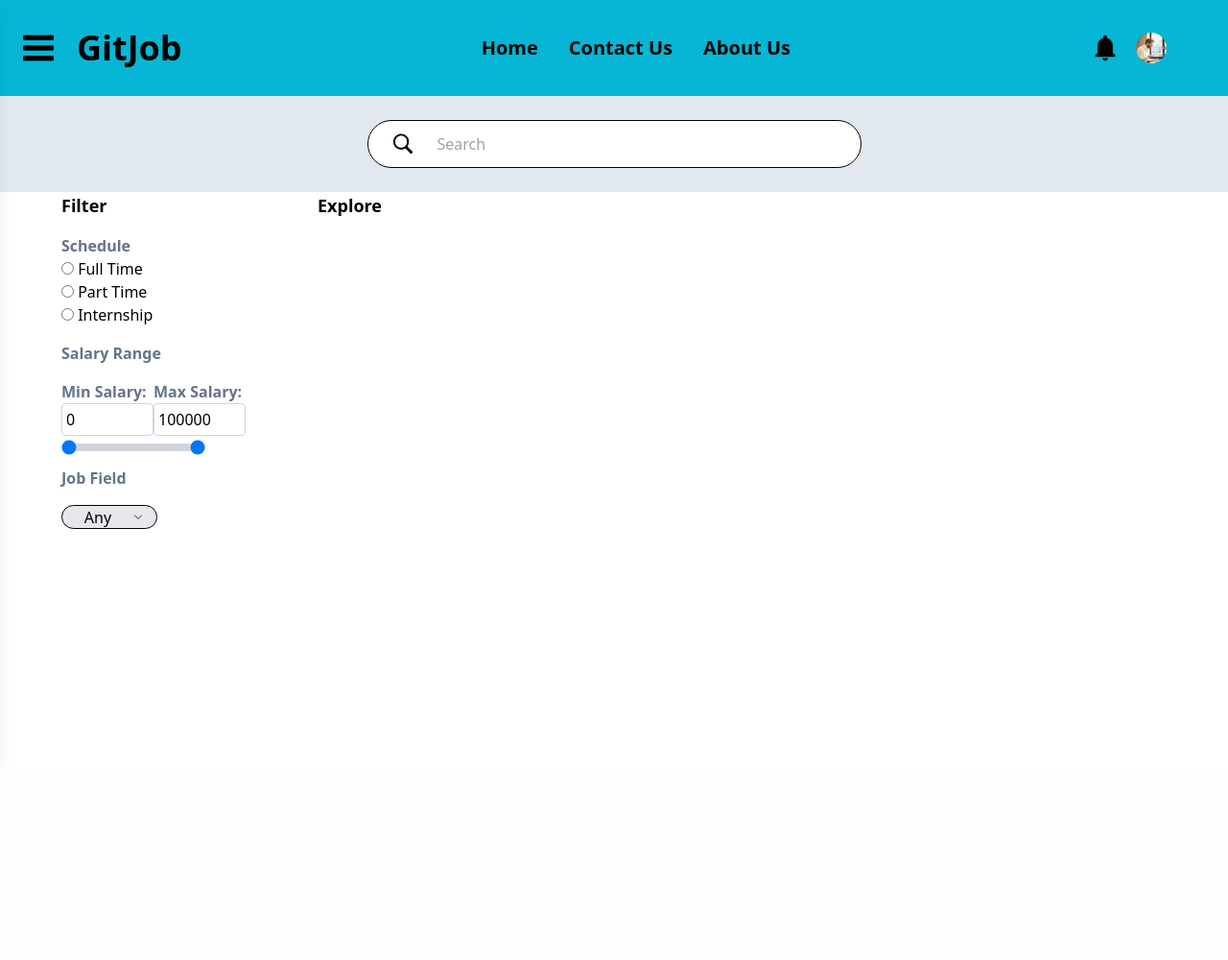
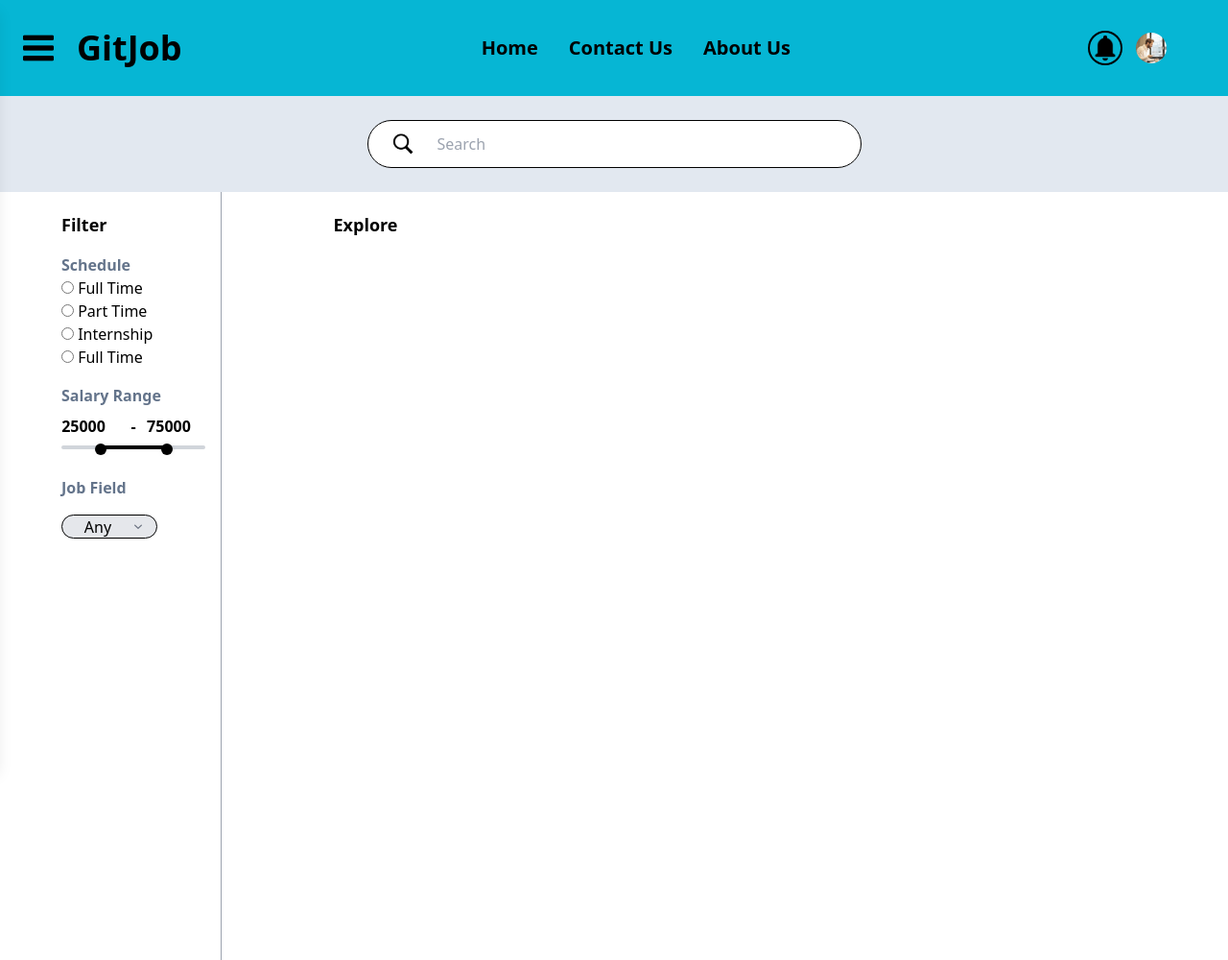
Before and after one commit to peterdev123/gitjob, a Django app: page /home/ in a window 1280 px wide. Shown: the whole page at 96% size. Before the commit the page ends 551 px from the top, so only its background shows below. Run offline with Django 5.2, Linux system fonts and the light colour scheme; some libraries are stand-ins or nearby versions.

Commit message:
Modified homepage

```diff
--- a/gitjob/templates/gitjob/homepage.html
+++ b/gitjob/templates/gitjob/homepage.html
@@ -6,6 +6,51 @@
     <meta name="viewport" content="width=device-width, initial-scale=1.0" />
     <title>Gitjob</title>
     <script src="https://cdn.tailwindcss.com"></script>
+    <style>
+      @layer utilities {
+        input[type="range"]::-webkit-slider-thumb {
+          height: 12px;
+          width: 12px;
+          border-radius: 50%;
+          background: black;
+          pointer-events: auto;
+          appearance: none;
+          box-shadow: 0 0 6px rgba(0, 0, 0, 0.05);
+          position: relative;
+          top: 2px;
+        }
+
+        input[type="range"]::-moz-range-thumb {
+          height: 12px;
+          width: 12px;
+          border-radius: 50%;
+          background: black;
+          pointer-events: auto;
+          border: none;
+          box-shadow: 0 0 6px rgba(0, 0, 0, 0.05);
+          position: relative;
+          top: 2px;
+        }
+
+        input[type="range"]::-webkit-slider-runnable-track {
+          height: 5px;
+          background: transparent;
+        }
+
+        input[type="range"]::-moz-range-track {
+          height: 5px;
+          background: transparent;
+        }
+
+        input[type="range"] {
+          -webkit-appearance: none;
+          appearance: none;
+          background: transparent;
+          position: relative;
+          top: -4px;
+        }
+      }
+    </style>
   </head>
   <body>
     <div class="min-h-screen mx-auto">
@@ -61,6 +106,33 @@
           </li>
         </ul>
       </div>
+
+      <!--Notifications-->
+      <div
+        id="notif-sidebar"
+        class="fixed right-0 top-0 h-full w-64 bg-[#e2e2e2] text-black z-50 transform translate-x-full transition-transform duration-300"
+      >
+        <div class="flex flex-col items-start p-6 space-y-6">
+          <!-- Notifications Header -->
+          <div class="flex justify-between justify-center items-center w-full">
+            <h2 class="text-xl font-bold text-left mr-6">Notifications</h2>
+            <img
+              src="{% static 'images/close.png' %}"
+              alt="Sample Image"
+              class="w-4 h-4 object-cover"
+              id="close-toggle-notif-sidebar"
+            />
+          </div>
+          <hr class="border-t border-gray-600 w-full" />
+          <!-- Example Notifications -->
+          <ul class="space-y-4">
+            <li class="text-lg font-bold">You have a new message!</li>
+            <li class="text-lg font-bold">Your job application was viewed.</li>
+            <li class="text-lg font-bold">Interview scheduled for Friday.</li>
+          </ul>
+        </div>
+      </div>
+
       <!-- Navbar -->
       <nav class="flex items-center justify-between bg-cyan-500 h-[100px]">
         <div class="flex items-center">
@@ -101,7 +173,8 @@
           <img
             src="{% static 'images/notif_icon.png' %}"
             alt="Sample Image"
-            class="w-8 h-8 object-cover"
+            class="w-8 h-8 object-cover ring-2 ring-black rounded-3xl"
+            id="notif-toggle"
           />
           <img
             src="{% static 'images/register_page_bg.png' %}"
@@ -137,7 +210,7 @@
       <div class="flex w-full max-w-[515px]">
         <!-- Filter -->
         <div class="w-[150px] flex flex-col ml-16">
-          <h2 class="text-lg font-bold">Filter</h2>
+          <h2 class="text-lg font-bold pt-5">Filter</h2>
           <ul class="mt-4">
             <li class="text-s font-bold text-slate-500">Schedule</li>
             <li class="text-s">
@@ -150,72 +223,127 @@
             </li>
             <li class="text-s">
               <input type="radio" id="internship" name="internship" />
-              <label for="internship" class="text-s">Internship</label>
+              <label for="full-time" class="text-s">Internship</label>
+            </li>
+            <li class="text-s">
+              <input type="radio" id="full-time" name="Job-type" />
+              <label for="full-time" class="text-s">Full Time</label>
             </li>
           </ul>
 
-          <!-- Salary Range -->
-          <h2 class="text-s font-bold text-slate-500 mt-4">Salary Range</h2>
-          <div class="mt-4">
-            <div class="flex justify-between mb-2">
-              <div>
-                <label for="min-salary" class="text-s text-slate-500 font-bold"
-                  >Min Salary:</label
-                >
+          <!-- Salary range -->
+          <div>
+            <div class="text-s font-bold text-slate-500 mt-4">Salary Range</div>
+            <div class="price-input flex justify-between">
+              <div class="field flex items-center">
                 <input
                   type="number"
-                  id="min-salary"
-                  class="border border-gray-300 rounded p-1 w-24"
-                  min="0"
-                  value="0"
+                  class="input-min w-full h-10 text-s font-bold text-center border-0 outline-none"
+                  value="25000"
                 />
               </div>
-              <div>
-                <label for="max-salary" class="text-s text-slate-500 font-bold"
-                  >Max Salary:</label
-                >
+              <div
+                class="separator w-28 text-s font-bold flex items-center justify-center"
+              >
+                -
+              </div>
+              <div class="field flex items-center">
                 <input
                   type="number"
-                  id="max-salary"
-                  class="border border-gray-300 rounded p-1 w-24"
-                  min="0"
-                  value="100000"
+                  class="input-max w-full h-10 text-s font-bold text-center border-0 outline-none"
+                  value="75000"
                 />
               </div>
             </div>
-
-            <div class="relative w-full">
-              <!-- Slider Track -->
-              <div class="h-2 bg-gray-300 rounded-full"></div>
-              <!-- Slider Range Highlight -->
+            <div class="slider relative h-1 bg-gray-300 rounded-md">
               <div
-                id="slider-range"
-                class="absolute h-2 bg-cyan-500 rounded-full top-0 transform translate-y-0.5"
+                class="progress absolute left-1/4 right-1/4 h-full bg-black rounded-md"
               ></div>
-
-              <!-- Min and Max slider controls -->
+            </div>
+            <div class="range-input relative mt-3">
               <input
                 type="range"
-                id="slider-min"
+                class="range-min absolute w-full h-1 top-[-20px] pointer-events-none appearance-none"
                 min="0"
                 max="100000"
-                value="0"
+                value="25000"
                 step="1000"
-                class="absolute w-full h-2 bg-transparent appearance-none pointer-events-none top-0"
-                style="pointer-events: auto"
               />
               <input
                 type="range"
-                id="slider-max"
+                class="range-max absolute w-full h-1 top-[-20px] pointer-events-none appearance-none"
                 min="0"
                 max="100000"
-                value="100000"
+                value="75000"
                 step="1000"
-                class="absolute w-full h-2 bg-transparent appearance-none pointer-events-none top-0"
-                style="pointer-events: auto"
               />
             </div>
           </div>
+
+          <script>
+            const rangeInputs = document.querySelectorAll(".range-input input"),
+              priceInputs = document.querySelectorAll(".price-input input"),
+              range = document.querySelector(".slider .progress");
+
+            let priceGap = 10000; // Minimum gap between min and max values
+
+            // Helper function to update the range slider's progress bar
+            const updateSlider = (minVal, maxVal) => {
+              range.style.left =
+                ((minVal / rangeInputs[0].max) * 100).toFixed(2) + "%";
+              range.style.right =
+                (100 - (maxVal / rangeInputs[1].max) * 100).toFixed(2) + "%";
+            };
+
+            // Initialize the slider positions on page load
+            window.addEventListener("load", () => {
+              let minPrice = parseInt(priceInputs[0].value),
+                maxPrice = parseInt(priceInputs[1].value);
+
+              rangeInputs[0].value = minPrice;
+              rangeInputs[1].value = maxPrice;
+              updateSlider(minPrice, maxPrice);
+            });
+
+            // Update slider and price inputs when the price input fields are changed
+            priceInputs.forEach((input) => {
+              input.addEventListener("input", (e) => {
+                let minPrice = parseInt(priceInputs[0].value),
+                  maxPrice = parseInt(priceInputs[1].value);
+
+                // Ensure the gap between min and max is respected
+                if (maxPrice - minPrice >= priceGap) {
+                  if (e.target.classList.contains("input-min")) {
+                    rangeInputs[0].value = minPrice;
+                  } else {
+                    rangeInputs[1].value = maxPrice;
+                  }
+                  updateSlider(minPrice, maxPrice);
+                }
+              });
+            });
+
+            // Handle the range sliders when they are moved
+            rangeInputs.forEach((input) => {
+              input.addEventListener("input", (e) => {
+                let minVal = parseInt(rangeInputs[0].value),
+                  maxVal = parseInt(rangeInputs[1].value);
+
+                // Prevent sliders from crossing over
+                if (maxVal - minVal < priceGap) {
+                  if (e.target.classList.contains("range-min")) {
+                    rangeInputs[0].value = maxVal - priceGap;
+                  } else {
+                    rangeInputs[1].value = minVal + priceGap;
+                  }
+                } else {
+                  priceInputs[0].value = minVal;
+                  priceInputs[1].value = maxVal;
+                  updateSlider(minVal, maxVal);
+                }
+              });
+            });
+          </script>
 
           <div class="flex w-full max-w-[515px] mt-4 mx-auto">
             <!-- Job Field Dropdown -->
@@ -255,14 +383,16 @@
             </div>
           </div>
         </div>
-
+        <!-- Separator Line -->
+        <div class="h-screen w-[1px] bg-gray-400 mx-4"></div>
         <!-- Explore -->
         <div class="flex-grow text-center">
-          <h2 class="text-lg font-bold">Explore</h2>
+          <h2 class="text-lg font-bold pt-5">Explore</h2>
         </div>
       </div>
     </div>
+    <script src="{% static 'js/notifications.js' %}"></script>
+    <script src="{% static 'js/view_profile.js' %}"></script>
     <script src="{% static 'js/sidebar.js' %}"></script>
-    <script src="{% static 'js/view_profile.js' %}"></script>
   </body>
 </html>
--- /dev/null
+++ b/theme/static/js/notifications.js
@@ -0,0 +1,32 @@
+const notifSidebar = document.getElementById("notif-sidebar");
+const notifToggle = document.getElementById("notif-toggle");
+const close_sidebar = document.getElementById("close-toggle-notif-sidebar");
+const backdrop = document.getElementById("backdrop");
+
+// Toggle notification sidebar visibility
+notifToggle.addEventListener("click", () => {
+  notifSidebar.classList.toggle("translate-x-full");
+  backdrop.classList.toggle("hidden");
+});
+
+// Close notification sidebar when clicking on the close button
+close_sidebar.addEventListener("click", () => {
+  notifSidebar.classList.add("translate-x-full");
+  backdrop.classList.add("hidden");
+});
+
+// Close notification sidebar when clicking anywhere but the sidebar
+document.addEventListener("click", (event) => {
+  if (
+    !notifSidebar.contains(event.target) &&
+    !notifToggle.contains(event.target)
+  ) {
+    notifSidebar.classList.add("translate-x-full");
+    backdrop.classList.add("hidden");
+  }
+});
+
+// Prevent clicks inside the notification sidebar from closing it
+notifSidebar.addEventListener("click", (event) => {
+  event.stopPropagation();
+});
```
Also changed, not shown: gitjob/templates/gitjob/homepage_copyy.html (deleted, +0 -375 lines).
